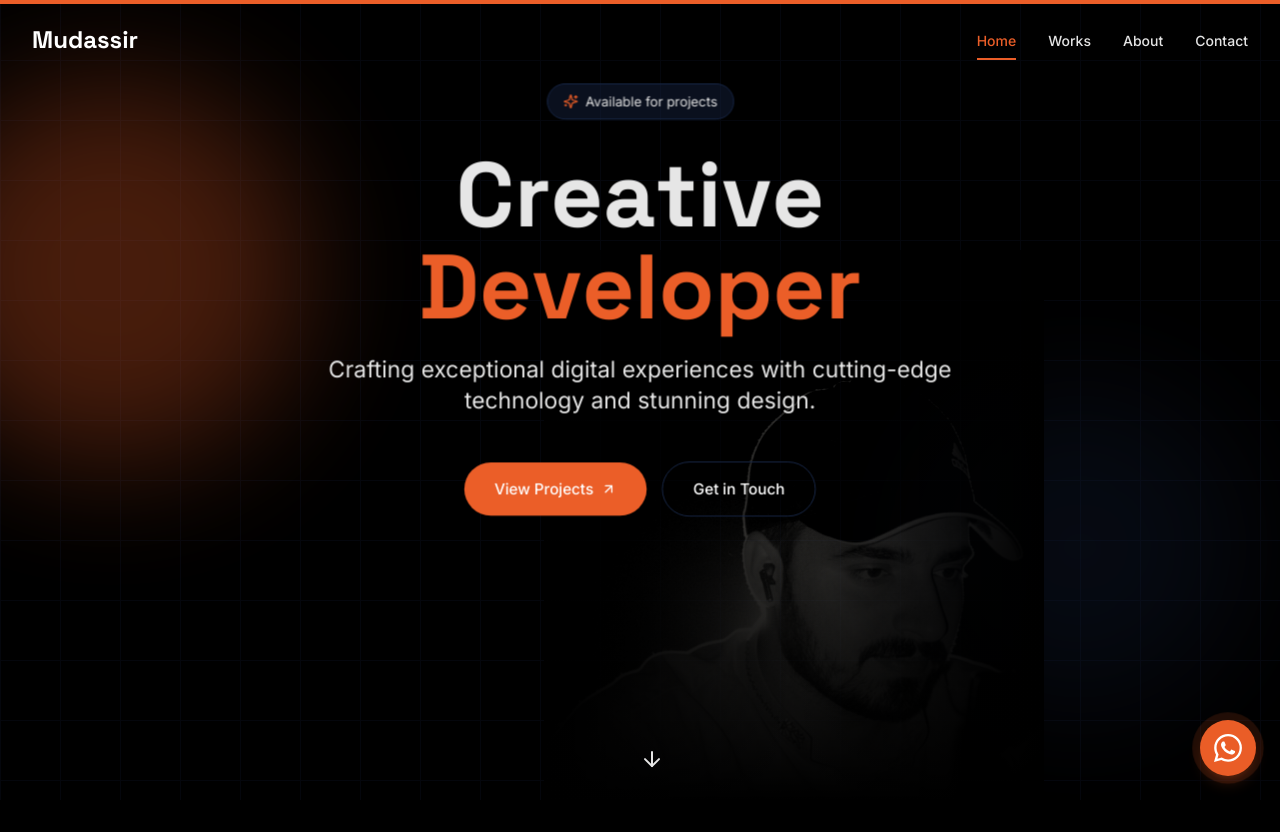
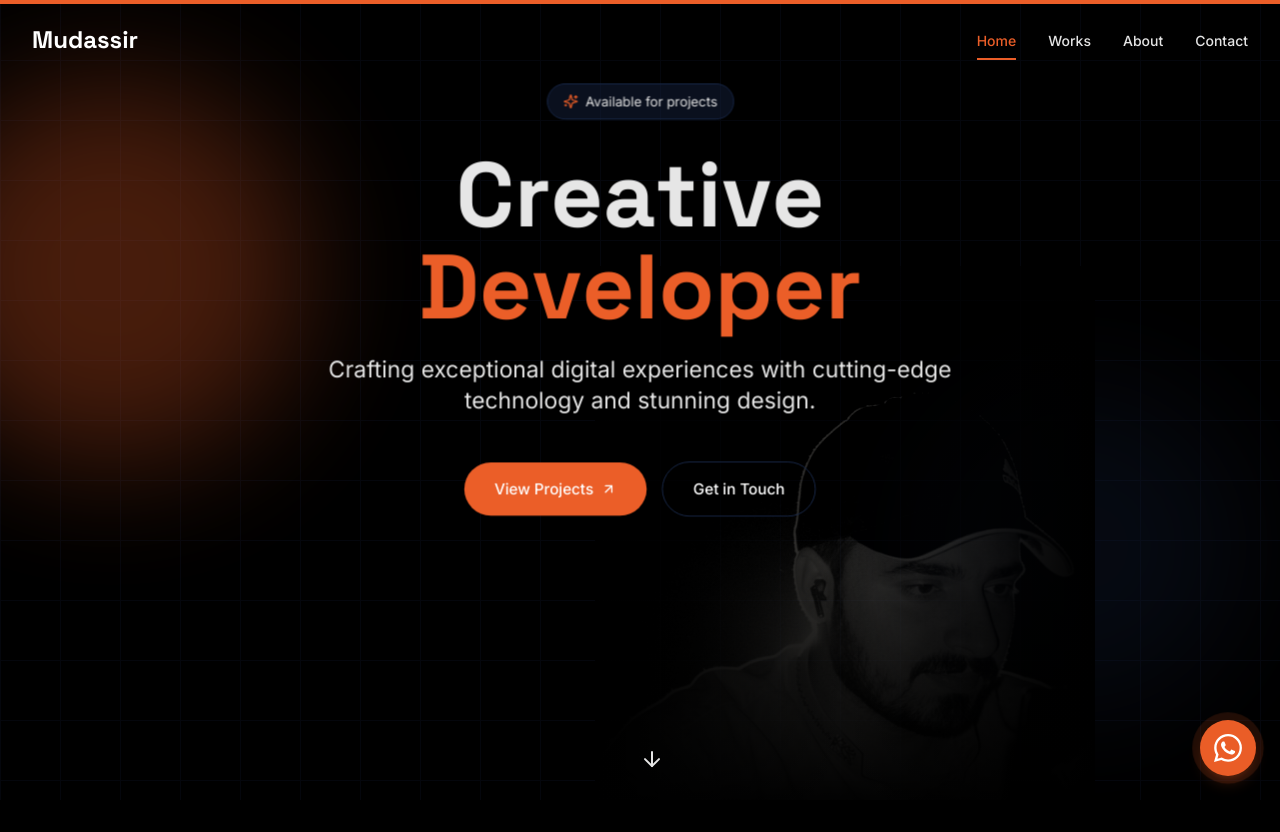
Before and after one commit to imdudassir943/creative-portfolio, a Next.js app in the folder frontend/: page / in a window 1280 px wide. Shown: the top 832 px of the page. Built offline with nearby package versions, Linux system fonts and the light colour scheme.

Commit message:
style: shift hero developer portrait more down and right

```diff
--- a/frontend/app/page.tsx
+++ b/frontend/app/page.tsx
@@ -130,7 +130,7 @@ export default function HomePage() {
         />
 
         {/* Developer Portrait Background Layer */}
-        <div className="absolute top-[50%] md:top-auto md:bottom-0 left-[60%] md:left-[62%] -translate-x-1/2 -translate-y-1/2 md:translate-y-0 w-[280px] sm:w-[400px] md:w-[500px] h-[380px] sm:h-[480px] md:h-[550px] z-0 pointer-events-none select-none">
+        <div className="absolute top-[54%] md:top-auto md:bottom-0 left-[64%] md:left-[66%] -translate-x-1/2 -translate-y-1/2 md:translate-y-4 w-[280px] sm:w-[400px] md:w-[500px] h-[380px] sm:h-[480px] md:h-[550px] z-0 pointer-events-none select-none">
           <motion.div
             initial={{ opacity: 0, scale: 0.95 }}
             animate={{ opacity: 1, scale: 1 }}
```
